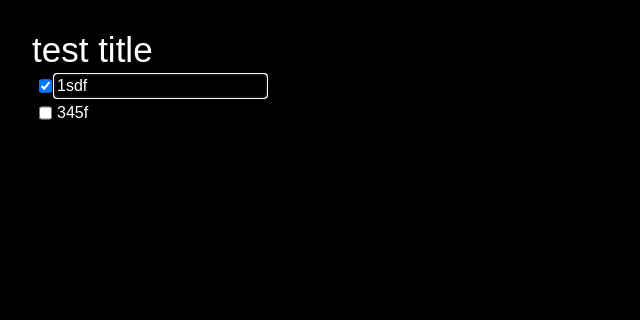
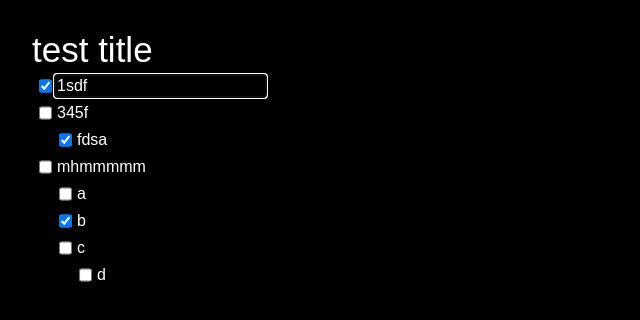
Before and after one commit to Jeff0Brewer/to-do, a Next.js app: page / in a window 1280 px wide. Shown: the top 320 px of the page, without its empty margins (0-640 px from the left). Built offline with nearby package versions, Linux system fonts and the light colour scheme.

Commit message:
add indented child items

```diff
--- a/components/list.tsx
+++ b/components/list.tsx
@@ -1,17 +1,14 @@
 import React, { FC, useState, useEffect } from 'react'
+import { ItemData } from '../lib/types'
 import Item from './item'
 import { getKey, removeKey } from '../lib/key'
 import styles from '../styles/List.module.css'
 
-type ItemData = {
-    text: string,
-    completed: boolean
-}
-
 type ListItem = {
     text: string,
     completed: boolean,
-    key: string
+    key: string,
+    children: Array<ListItem>
 }
 
 type ListProps = {
@@ -20,73 +17,161 @@ type ListProps = {
     items: Array<ItemData>
 }
 
+const arrayEqual = (a: Array<any>, b: Array<any>) => {
+    if (a === b) { return true }
+    if (a.length !== b.length) { return false }
+    for (let i = 0; i < a.length; i++) {
+        if (a[i] !== b[i]) {
+            return false
+        }
+    }
+    return true
+}
+
 const KEY_LEN = 8
 const getBlankItem = () => {
     return {
         text: '',
         completed: false,
-        key: getKey(KEY_LEN)
+        key: getKey(KEY_LEN),
+        children: []
     }
 }
 
+const getItem = (state: Array<ListItem>, inds: Array<number>) => {
+    let item = state[inds[0]]
+    for (let i = 1; i < inds.length; i++) {
+        item = item.children[inds[i]]
+    }
+    return item
+}
+
+const getArr = (state: Array<ListItem>, inds: Array<number>) => {
+    if (inds.length === 1) {
+        return state
+    }
+    let arr = state[inds[0]].children
+    for (let i = 1; i < inds.length - 1; i++) {
+        arr = arr[inds[i]].children
+    }
+    return arr
+}
+
 const List: FC<ListProps> = props => {
-    const [title, setTitle] = useState<string>(props.title)
-    const [itemState, setItemState] = useState<Array<ListItem>>(props.items.map((data: ItemData) => {
+    const dataToItem = (data: ItemData) => {
+        const children: Array<ListItem> = []
+        if (data?.children) {
+            data.children.forEach((child: ItemData) => {
+                children.push(dataToItem(child))
+            })
+        }
         return {
             text: data.text,
             completed: data.completed,
-            key: getKey(KEY_LEN)
+            key: getKey(KEY_LEN),
+            children
         }
-    }))
-    const [focusInd, setFocusInd] = useState<number>(0)
+    }
+    const [itemState, setItemState] = useState<Array<ListItem>>(props.items.map(dataToItem))
+    const [title, setTitle] = useState<string>(props.title)
+    const [focusInd, setFocusInd] = useState<Array<number>>([0])
+    useEffect(() => {
+        console.log(itemState)
+    }, [itemState])
 
-    const setItemText = (val: string, i: number) => {
+    const setItemText = (val: string, inds: Array<number>) => {
         const state = [...itemState]
-        state[i].text = val
+        const item = getItem(state, inds)
+        item.text = val
         setItemState(state)
     }
 
-    const setItemCompleted = (val: boolean, i: number) => {
+    const setItemCompleted = (val: boolean, inds: Array<number>) => {
         const state = [...itemState]
-        state[i].completed = val
+        const item = getItem(state, inds)
+        item.completed = val
         setItemState(state)
     }
 
-    const addItem = (i: number) => {
-        const state = [...itemState.slice(0, i + 1), getBlankItem(), ...itemState.slice(i + 1)]
+    const addItem = (inds: Array<number>) => {
+        const state = [...itemState]
+        const arr = getArr(state, inds)
+        arr.splice(inds[inds.length - 1] + 1, 0, getBlankItem())
+
+        const focus = [...focusInd]
+        focus[focus.length - 1] += 1
+
         setItemState(state)
-        setFocusInd(focusInd + 1)
+        setFocusInd(focus)
     }
 
-    const removeItem = (i: number) => {
+    const removeItem = (inds: Array<number>) => {
         const state = [...itemState]
-        const removed = state.splice(i, 1)[0]
+        const arr = getArr(state, inds)
+        const removed = arr.splice(inds[inds.length - 1], 1)[0]
         if (state.length === 0) {
             state.push(getBlankItem())
         }
+
+        let focus = [...focusInd]
+        if (arr.length === 0) {
+            focus = focus.slice(0, -1)
+        } else {
+            focus[focus.length - 1] = Math.max(0, focus[focus.length - 1] - 1)
+        }
+
         setItemState(state)
-        setFocusInd(Math.max(focusInd - 1, 0))
+        setFocusInd(focus)
         removeKey(removed.key)
     }
 
-    useEffect(() => {
-        const keyHandler = (e: KeyboardEvent) => {
-            switch (e.key) {
-                case 'ArrowUp':
-                    e.preventDefault()
-                    setFocusInd(Math.max(focusInd - 1, 0))
-                    break
-                case 'ArrowDown':
-                    e.preventDefault()
-                    setFocusInd(Math.min(focusInd + 1, itemState.length - 1))
-                    break
-            }
+    const itemToComponents = (item: ListItem, inds: Array<number>) => {
+        const component = <Item
+            text={item.text}
+            completed={item.completed}
+            focus={arrayEqual(focusInd, inds)}
+            key={item.key}
+            setText={(val: string) => setItemText(val, inds)}
+            setCompleted={(val: boolean) => setItemCompleted(val, inds)}
+            addItem={() => addItem(inds)}
+            removeItem={() => removeItem(inds)}
+            setFocus={() => setFocusInd(inds)}
+        />
+        if (!item.children) {
+            return component
         }
-        window.addEventListener('keydown', keyHandler)
-        return () => {
-            window.removeEventListener('keydown', keyHandler)
-        }
-    }, [focusInd, itemState])
+        const children: Array<React.ReactElement> = []
+        item.children.forEach((child: ListItem, i: number) => {
+            children.push(itemToComponents(child, [...inds, i]))
+        })
+        return (
+            <div key={item.key + 'c'}>
+                {component}
+                <div key={item.key + 'ci'} className={styles.indent}>
+                    {children}
+                </div>
+            </div>
+        )
+    }
+
+    // useEffect(() => {
+    //    const keyHandler = (e: KeyboardEvent) => {
+    //        switch (e.key) {
+    //            case 'ArrowUp':
+    //                e.preventDefault()
+    //                setFocusInd(Math.max(focusInd - 1, 0))
+    //                break
+    //            case 'ArrowDown':
+    //                e.preventDefault()
+    //                setFocusInd(Math.min(focusInd + 1, itemState.length - 1))
+    //                break
+    //        }
+    //    }
+    //    window.addEventListener('keydown', keyHandler)
+    //    return () => {
+    //        window.removeEventListener('keydown', keyHandler)
+    //    }
+    // }, [focusInd, itemState])
 
     return (
         <section className={styles.list}>
@@ -99,17 +184,7 @@ const List: FC<ListProps> = props => {
             />
             <div>{
                 itemState.map((item: ListItem, i: number) => {
-                    return <Item
-                        text={item.text}
-                        completed={item.completed}
-                        focus={focusInd === i}
-                        key={item.key}
-                        setText={(val: string) => setItemText(val, i)}
-                        setCompleted={(val: boolean) => setItemCompleted(val, i)}
-                        addItem={() => addItem(i)}
-                        removeItem={() => removeItem(i)}
-                        setFocus={() => setFocusInd(i)}
-                    />
+                    return itemToComponents(item, [i])
                 })
             }</div>
         </section>
--- /dev/null
+++ b/lib/types.ts
@@ -0,0 +1,9 @@
+type ItemData = {
+    text: string,
+    completed: boolean,
+    children?: Array<ItemData>
+}
+
+export {
+    ItemData
+}
--- a/pages/index.tsx
+++ b/pages/index.tsx
@@ -2,12 +2,45 @@ import React, { useState, useEffect } from 'react'
 import type { NextPage } from 'next'
 import Head from 'next/head'
 import List from '../components/list'
+import { ItemData } from '../lib/types'
 
 const Home: NextPage = () => {
     const testDate = new Date()
-    const testItems: Array<{text: string, completed: boolean}> = [
-        { text: '1sdf', completed: true },
-        { text: '345f', completed: false }
+    const testItems: Array<ItemData> = [
+        {
+            text: '1sdf',
+            completed: true
+        }, {
+            text: '345f',
+            completed: false,
+            children: [
+                {
+                    text: 'fdsa',
+                    completed: true
+                }
+            ]
+        }, {
+            text: 'mhmmmmm',
+            completed: false,
+            children: [
+                {
+                    text: 'a',
+                    completed: false
+                }, {
+                    text: 'b',
+                    completed: true
+                }, {
+                    text: 'c',
+                    completed: false,
+                    children: [
+                        {
+                            text: 'd',
+                            completed: false
+                        }
+                    ]
+                }
+            ]
+        }
     ]
 
     return (
--- a/styles/List.module.css
+++ b/styles/List.module.css
@@ -15,6 +15,10 @@
     font-size: 35px;
 }
 
+.indent {
+    margin: 0 0 0 20px;
+}
+
 .itemContainer {
     display: flex;
     color: #fff;
```
